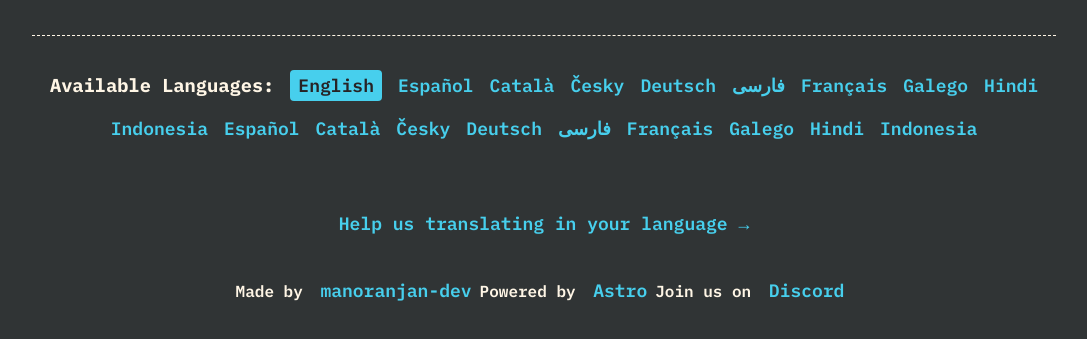
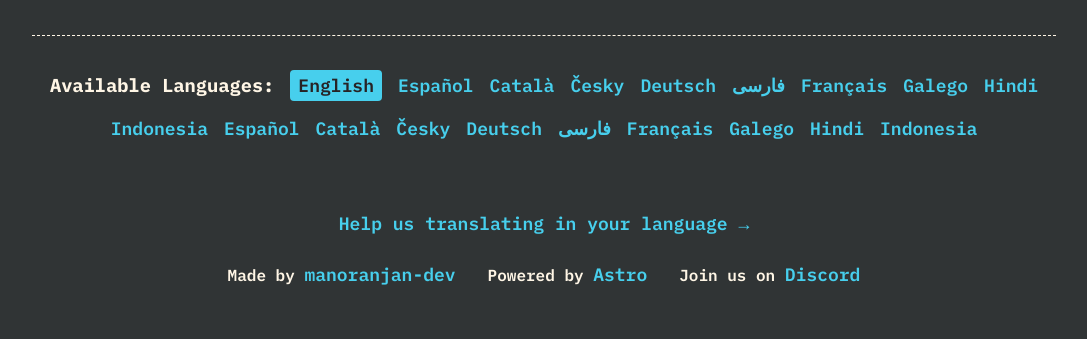
Before and after one commit to manoranjan-dev/clone-state-of-javascript, a plain HTML site: page index.html in a window 1280 px wide. Shown: the part 2722-3061 px from the top of the page, without its empty margins (96-1183 px from the left). After the commit the page ends 3037 px from the top, so only its background shows below. Drawn offline with Linux system fonts and the light colour scheme.

Commit message:
modified css file

```diff
--- a/style.css
+++ b/style.css
@@ -264,6 +264,12 @@ img {
 
             p{
                 font-weight: 600;
+                margin: 0 1rem;
+
+                a{
+                    margin: 0;
+                    padding: 0;
+                }
             }
         }
     }
```
